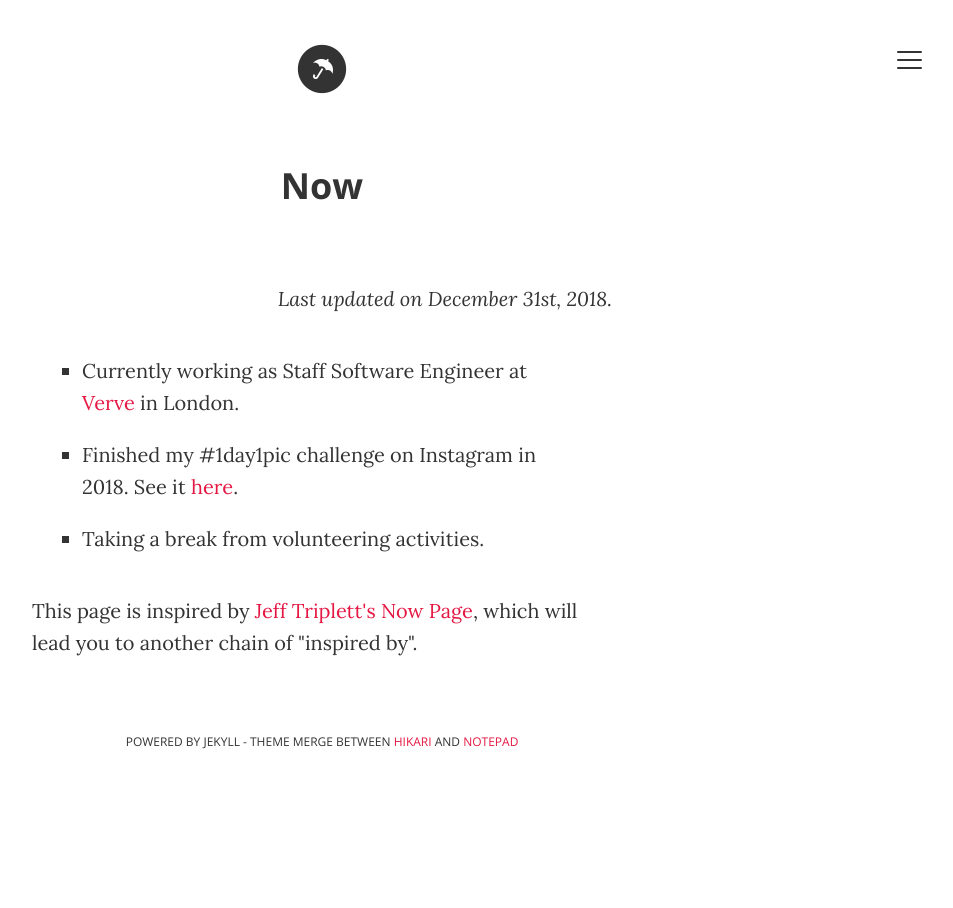
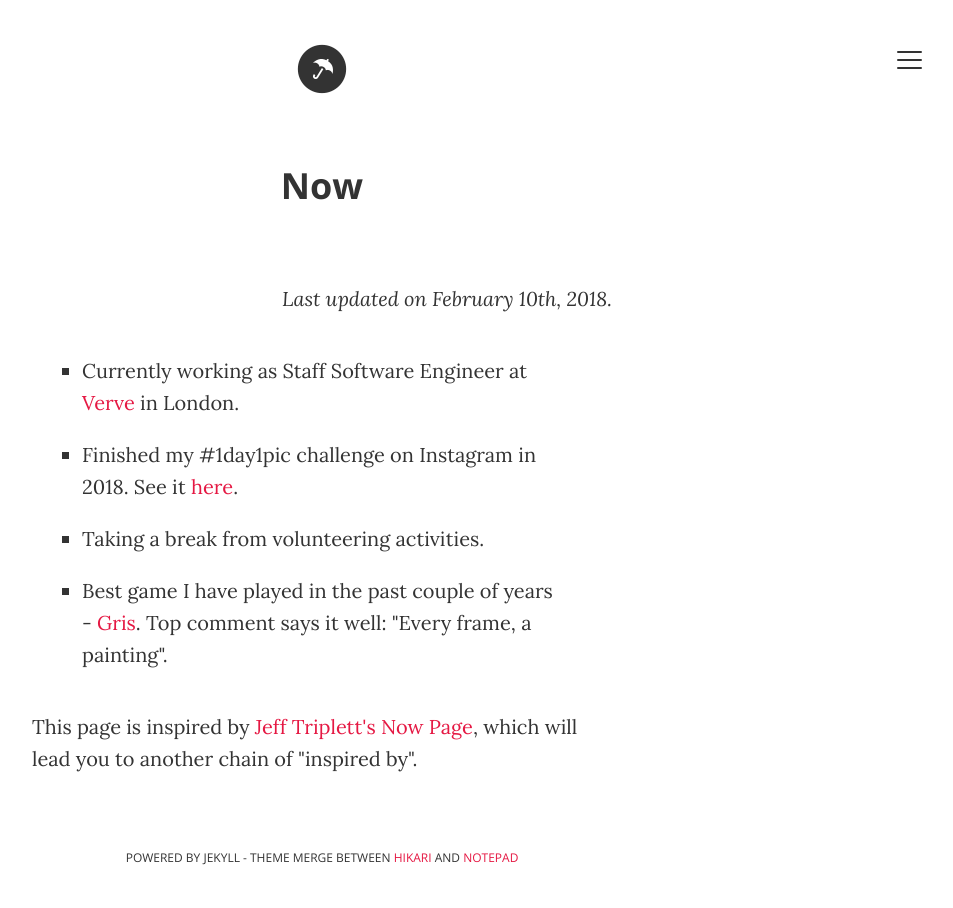
Before and after one commit to ana-balica/ana-balica.github.io, a Jekyll site: the page built from now.html, in a window 1280 px wide. Shown: the whole page, without its empty margins (318-1271 px from the left). Built offline with Jekyll 4.4.1, drawn with Linux system fonts in a browser that asks for light colours; comment, search, counter and statistics services are not loaded.

Commit message:
Update now page re Gris

```diff
--- a/now.html
+++ b/now.html
@@ -6,11 +6,12 @@ description: "What I'm doing now"
 ---
 <div class="posts custom-page-container">
   <h1>Now</h1>
-  <p class="last-updated"><em>Last updated on December 31st, 2018.</em></p>
+  <p class="last-updated"><em>Last updated on February 10th, 2018.</em></p>
   <ul class="now-list">
       <li>Currently working as Staff Software Engineer at <a href='https://verve.co/' target='_blank'>Verve</a> in London.</li>
       <li>Finished my #1day1pic challenge on Instagram in 2018. See it <a href="https://www.instagram.com/ana_ananasova/" target='_blank'>here</a>.</li>
       <li>Taking a break from volunteering activities.</li>
+      <li>Best game I have played in the past couple of years - <a href="https://store.steampowered.com/app/683320/GRIS/">Gris</a>. Top comment says it well: "Every frame, a painting".</li>
   </ul>
 
   <p>This page is inspired by <a href="https://jefftriplett.com/now/" target='_blank'>Jeff Triplett's Now Page</a>, which will lead you to another chain of "inspired by".</p>
```
